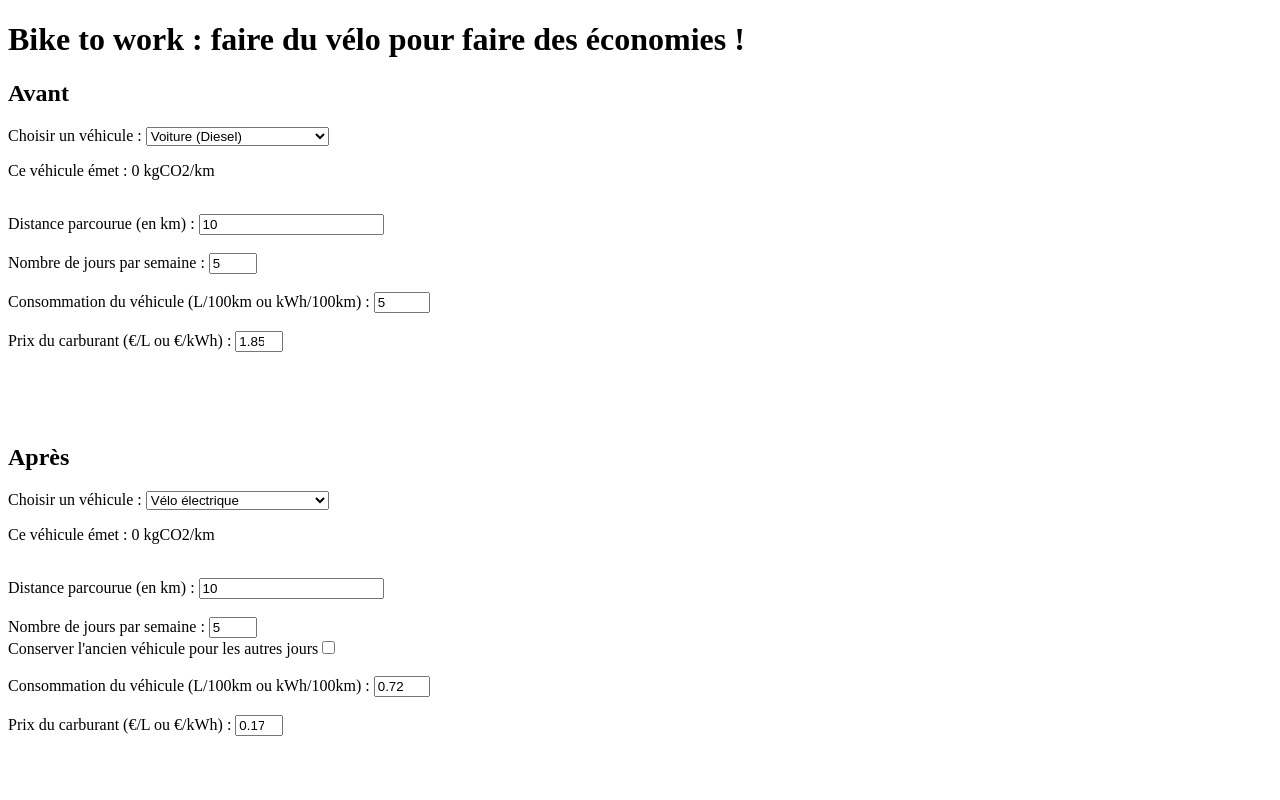
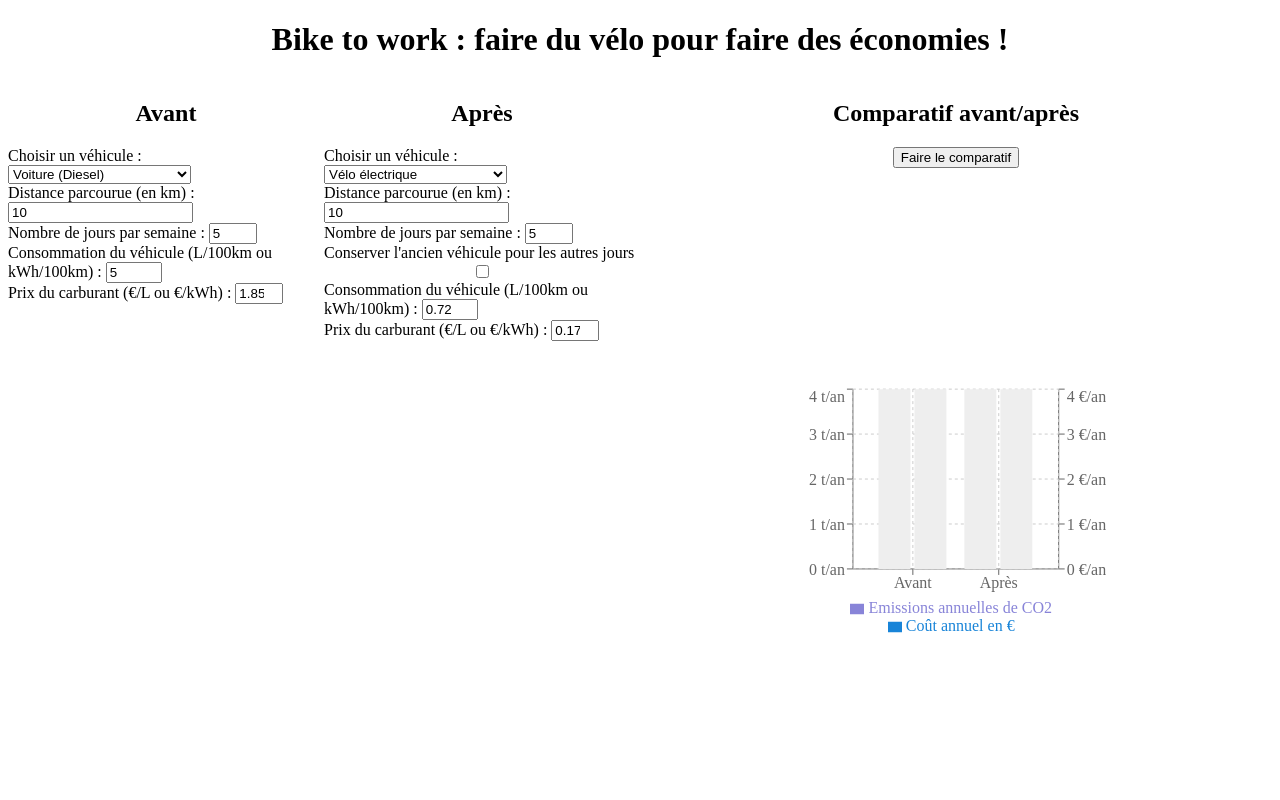
Before and after one commit to NicolasMazieres/bike-to-work, a React (Create React App) app: page / in a window 1280 px wide. Shown: the top 800 px of the page. Built offline with nearby package versions, Linux system fonts and the light colour scheme; no server answers.

Commit message:
CSS layout

```diff
--- a/src/App.tsx
+++ b/src/App.tsx
@@ -41,9 +41,9 @@ function App() {
     ecar: 0,
     hybridcar: 0
   });
-  const [oldVehicleData, setOldVehicleData] = useState<IDatas>({ vehicle: "bike", emissionFactor: 0, consommationFactor: 0, distance: 0, daysPerWeek: 0, consommation:0, price:0});
-  const [newVehicleData, setNewVehicleData] = useState<IDatas>({ vehicle: "bike", emissionFactor: 0, consommationFactor: 0, distance: 0, daysPerWeek: 0, consommation:0, price:0});
-  const [isBoxChecked, setIsBoxChecked] = useState(false);
+  const [oldVehicleData, setOldVehicleData] = useState<IDatas>({ vehicle: "bike", emissionFactor: 0, consommationFactor: 0, distance: 0, daysPerWeek: 0, consommation: 0, price: 0 });
+  const [newVehicleData, setNewVehicleData] = useState<IDatas>({ vehicle: "bike", emissionFactor: 0, consommationFactor: 0, distance: 0, daysPerWeek: 0, consommation: 0, price: 0 });
+  const [isBoxChecked, setIsBoxChecked] = useState<boolean>(false);
 
   const consommationPer100: IFactors = {
     bike: 0,
@@ -57,7 +57,7 @@ function App() {
     ecar: 15,
     hybridcar: 5
   };
-  const fuelPrices: IFactors  = {
+  const fuelPrices: IFactors = {
     bike: 0,
     ebike: 0.174,
     e85: 1.1,
@@ -152,10 +152,12 @@ function App() {
   return (
     <div className="App">
       <h1>Bike to work : faire du vélo pour faire des économies !</h1>
-      <AppContext.Provider value={[emissionFactors,consommationPer100,fuelPrices]}>
-        <OldVehicle setOldVehicleData={setOldVehicleData} />
-        <NewVehicle setNewVehicleData={setNewVehicleData} isBoxChecked={isBoxChecked} setIsBoxChecked={setIsBoxChecked} />
-        <EstimateEmissions oldVehicleData={oldVehicleData} newVehicleData={newVehicleData} isBoxChecked={isBoxChecked} />
+      <AppContext.Provider value={[emissionFactors, consommationPer100, fuelPrices]}>
+        <div className="body-container">
+          <OldVehicle setOldVehicleData={setOldVehicleData} />
+          <NewVehicle setNewVehicleData={setNewVehicleData} isBoxChecked={isBoxChecked} setIsBoxChecked={setIsBoxChecked} />
+          <EstimateEmissions oldVehicleData={oldVehicleData} newVehicleData={newVehicleData} isBoxChecked={isBoxChecked} />
+        </div>
       </AppContext.Provider>
     </div>
   );
--- a/src/components/Chart.tsx
+++ b/src/components/Chart.tsx
@@ -24,10 +24,10 @@ function Chart(props: Props) {
     ];
 
     return (
-        <div className="barchart-container">
-            <ResponsiveContainer width="50%" aspect={2} >
-                <BarChart data={data} margin={{ top: 20, right: 100, left: 100, bottom: 5, }} barSize={100}>
-                    <XAxis dataKey="name" scale="point" padding={{ left: 100, right: 100 }} />
+        <div className="chart-container">
+            <ResponsiveContainer className="chart-responsive-container" width="90%" height={250} >
+                <BarChart data={data} margin={{ top: 2, right: 10, left: 10, bottom: 2, }} >
+                    <XAxis dataKey="name" scale="point" padding={{ left: 60, right: 60 }} />
                     <YAxis dataKey="value1" unit={props.unit1} yAxisId="left" />
                     <YAxis dataKey="value2" unit={props.unit2} yAxisId="right" orientation="right" />
                     <CartesianGrid strokeDasharray="3 3" />
--- a/src/components/EstimateEmissions.tsx
+++ b/src/components/EstimateEmissions.tsx
@@ -55,9 +55,12 @@ function EstimateEmissions(props: Props) {
     }
 
     return (
-        <div>
-            <button onClick={handleClick}>Faire le comparatif</button>
-
+        <div className="estimate-container">
+            <h2>Comparatif avant/après</h2>
+            <div className="estimate-body-container">
+                <div className="estimate-button-container">
+                    <button className="estimate-button" onClick={handleClick}>Faire le comparatif</button>
+                </div>
                 <Chart
                     data1={[oldEmissions, newEmissions]}
                     unit1=" t/an"
@@ -67,6 +70,7 @@ function EstimateEmissions(props: Props) {
                     legend2="Coût annuel en €"
                 />
             </div>
+        </div>
     )
 }
 
--- a/src/components/NewVehicle.tsx
+++ b/src/components/NewVehicle.tsx
@@ -30,7 +30,7 @@ function NewVehicle(props: Props) {
     const setData = props.setNewVehicleData;
 
     useEffect(() => {
-        setData({ vehicle: name, emissionFactor: selectedEmissionFactor, consommationFactor: selectedConsommationFactor, distance: distance, daysPerWeek: daysPerWeek, consommation: consommation, price: price})
+        setData({ vehicle: name, emissionFactor: selectedEmissionFactor, consommationFactor: selectedConsommationFactor, distance: distance, daysPerWeek: daysPerWeek, consommation: consommation, price: price })
     }, [name, distance, daysPerWeek, consommation, price, selectedEmissionFactor, selectedConsommationFactor, setData])
 
     function handleChangeBox() {
@@ -40,19 +40,15 @@ function NewVehicle(props: Props) {
     return (
         <div className="new-vehicle-container">
             <h2>Après</h2>
-            <SelectButton setName={setName} selectedName={name} />
-            <p>Ce véhicule émet : {selectedEmissionFactor} kgCO2/km</p>
-            <br />
-            <InputNumber setNumber={setDistance} label="Distance parcourue (en km)" min="0" initvalue="10"/>
-            <br />
-            <InputNumber setNumber={setDaysPerWeek} label="Nombre de jours par semaine" min="1" max="7" initvalue="5"/>
-            <label htmlFor="check">Conserver l'ancien véhicule pour les autres jours</label>
-            <input type="checkbox" id="check" checked={props.isBoxChecked} onChange={handleChangeBox} />
-            <br /><br />
-            <InputNumber setNumber={setConsommation} label="Consommation du véhicule (L/100km ou kWh/100km)" min="0" max="20" initvalue={initConsommationValue} />
-            <br />
-            <InputNumber setNumber={setPrice} label="Prix du carburant (€/L ou €/kWh)" min="0" max="5" initvalue={initFuelValue} />
-            <br /><br /><br /><br />
+            <div className="new-vehicle-body-container">
+                <SelectButton setName={setName} selectedName={name} />
+                <InputNumber setNumber={setDistance} label="Distance parcourue (en km)" min="0" initvalue="10" />
+                <InputNumber setNumber={setDaysPerWeek} label="Nombre de jours par semaine" min="1" max="7" initvalue="5" />
+                <label htmlFor="check">Conserver l'ancien véhicule pour les autres jours</label>
+                <input type="checkbox" id="check" checked={props.isBoxChecked} onChange={handleChangeBox} />
+                <InputNumber setNumber={setConsommation} label="Consommation du véhicule (L/100km ou kWh/100km)" min="0" max="20" initvalue={initConsommationValue} />
+                <InputNumber setNumber={setPrice} label="Prix du carburant (€/L ou €/kWh)" min="0" max="5" initvalue={initFuelValue} />
+            </div>
         </div>
     )
 }
--- a/src/components/OldVehicle.tsx
+++ b/src/components/OldVehicle.tsx
@@ -28,23 +28,19 @@ function OldVehicle(props: Props) {
     const setData = props.setOldVehicleData;
 
     useEffect(() => {
-        setData({vehicle: name, emissionFactor: selectedEmissionFactor, consommationFactor: selectedConsommationFactor, distance: distance, daysPerWeek: daysPerWeek, consommation: consommation, price: price})
-    }, [name,distance, daysPerWeek, consommation, price, selectedEmissionFactor, selectedConsommationFactor, setData])
+        setData({ vehicle: name, emissionFactor: selectedEmissionFactor, consommationFactor: selectedConsommationFactor, distance: distance, daysPerWeek: daysPerWeek, consommation: consommation, price: price })
+    }, [name, distance, daysPerWeek, consommation, price, selectedEmissionFactor, selectedConsommationFactor, setData])
 
     return (
         <div className="old-vehicle-container">
             <h2>Avant</h2>
-            <SelectButton setName={setName} selectedName={name} />
-            <p>Ce véhicule émet : {selectedEmissionFactor} kgCO2/km</p>
-            <br />
-            <InputNumber setNumber={setDistance} label="Distance parcourue (en km)" min="0" initvalue="10" />
-            <br />
-            <InputNumber setNumber={setDaysPerWeek} label="Nombre de jours par semaine" min="1" max="7" initvalue="5"/>
-            <br />
-            <InputNumber setNumber={setConsommation} label="Consommation du véhicule (L/100km ou kWh/100km)" min="0" max="20" initvalue={initConsommationValue} />
-            <br />
-            <InputNumber setNumber={setPrice} label="Prix du carburant (€/L ou €/kWh)" min="0" max="5" initvalue={initFuelValue} />
-            <br /><br /><br /><br />
+            <div className="old-vehicle-body-container">
+                <SelectButton setName={setName} selectedName={name} />
+                <InputNumber setNumber={setDistance} label="Distance parcourue (en km)" min="0" initvalue="10" />
+                <InputNumber setNumber={setDaysPerWeek} label="Nombre de jours par semaine" min="1" max="7" initvalue="5" />
+                <InputNumber setNumber={setConsommation} label="Consommation du véhicule (L/100km ou kWh/100km)" min="0" max="20" initvalue={initConsommationValue} />
+                <InputNumber setNumber={setPrice} label="Prix du carburant (€/L ou €/kWh)" min="0" max="5" initvalue={initFuelValue} />
+            </div>
         </div>
     )
 }
--- a/src/index.css
+++ b/src/index.css
@@ -1,4 +1,52 @@
-.barchart-container {
+/* Layout (containers, etc.) */
+
+.body-container {
+    display: flex;
+}
+
+.new-vehicle-container, .old-vehicle-container {
+    width: 25vw;
+    height: 80vh;
+}
+
+.new-vehicle-body-container, .old-vehicle-body-container {
     width: 100%;
-    height: 100%;
+    height: 70vh;
+    display: flex;
+    flex-direction: column;
 }
+
+.estimate-container {
+    width: 50vw;
+    height: 80vh;
+}
+
+.estimate-body-container {
+    display: flex;
+    width: 100%;
+    height: 70vh;
+    flex-direction: column;
+    justify-content: space-between;
+}
+
+.estimate-button-container {
+    display: flex;
+    justify-content: center;
+    align-items: center;
+}
+
+.chart-container {
+    margin: 0 auto;
+    width: 30vw;
+    height: 40vh;
+}
+
+.chart-responsive-container {
+    margin: auto;
+}
+
+/* General CSS for font, font-size, font alignment, etc. */
+
+h1, h2 {
+    text-align: center;
+}
```
Lines whose indentation alone changed are shown as unchanged.
